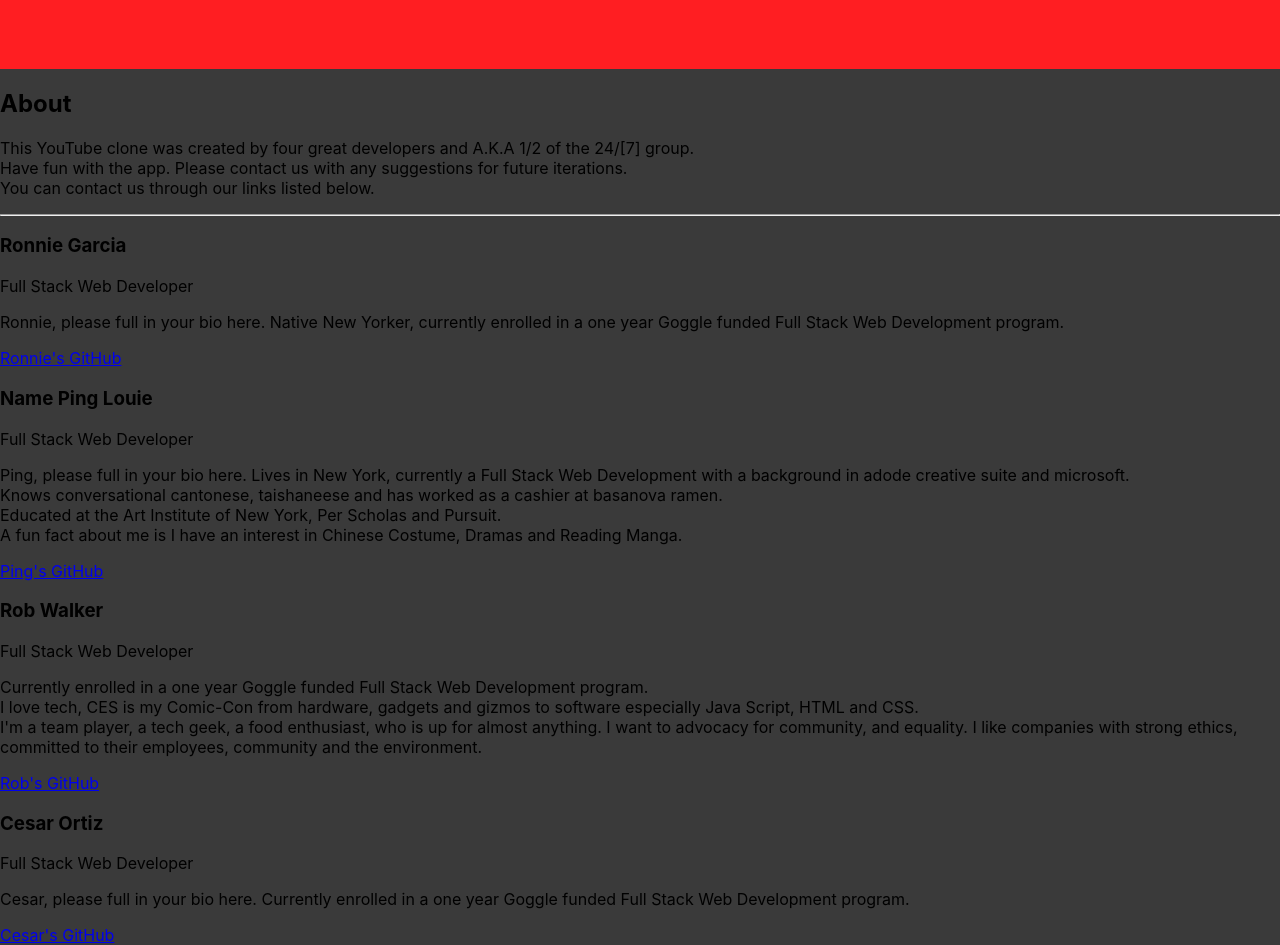
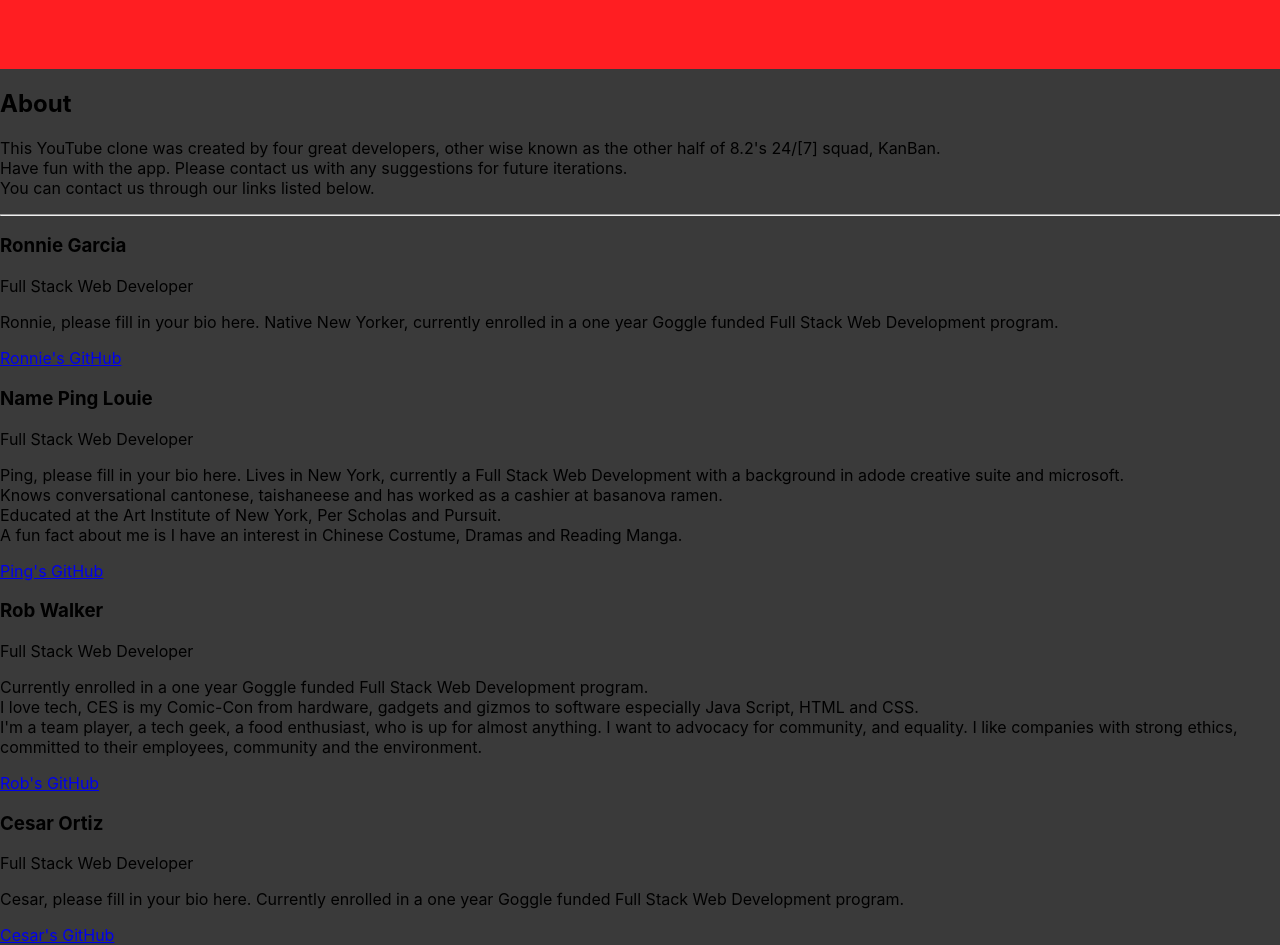
Before and after one commit to RonnieGarcia1/Youtube-Clone, a React (Create React App) app: page /about in a window 1280 px wide. Shown: the part 200-1145 px from the top of the page. Built offline with nearby package versions, Linux system fonts and the light colour scheme.

Commit message:
rewording update

```diff
--- a/src/Components/About.js
+++ b/src/Components/About.js
@@ -8,7 +8,7 @@ class About extends Component{
            <div className='About'>
                     <h2>About</h2>
                     <p>
-                        This YouTube clone was created by four great developers and A.K.A 1/2 of the 24/[7] group.
+                        This YouTube clone was created by four great developers, other wise known as the other half of 8.2's 24/[7] squad, KanBan.
                         <br />
                         Have fun with the app. Please contact us with any suggestions for future iterations.
                         <br />
@@ -20,7 +20,7 @@ class About extends Component{
                     <h3>Ronnie Garcia</h3>
                     <p>Full Stack Web Developer</p>
                     <p>
-                        Ronnie, please full in your bio here. Native New Yorker, currently enrolled in a one year Goggle funded Full Stack Web Development program.
+                        Ronnie, please fill in your bio here. Native New Yorker, currently enrolled in a one year Goggle funded Full Stack Web Development program.
                     </p>
                     <a href='https://www.github.com/RonnieGarcia1'>Ronnie's GitHub</a>
 
@@ -30,7 +30,7 @@ class About extends Component{
                     <h3>Name Ping Louie</h3>
                     <p>Full Stack Web Developer</p>
                     <p>
-                        Ping, please full in your bio here. Lives in New York, currently a Full Stack Web Development with a background in adode creative suite and microsoft.
+                        Ping, please fill in your bio here. Lives in New York, currently a Full Stack Web Development with a background in adode creative suite and microsoft.
                         <br />
                         Knows conversational cantonese, taishaneese and has worked as a cashier at basanova ramen.
                         <br />
@@ -58,7 +58,7 @@ class About extends Component{
                     <h3>Cesar Ortiz</h3>
                     <p>Full Stack Web Developer</p>
                     <p>
-                        Cesar, please full in your bio here. Currently enrolled in a one year Goggle funded Full Stack Web Development program.
+                        Cesar, please fill in your bio here. Currently enrolled in a one year Goggle funded Full Stack Web Development program.
                     </p>
 
                     <a href='https://www.github.com/CeazTheMoment'>Cesar's GitHub</a>
```
